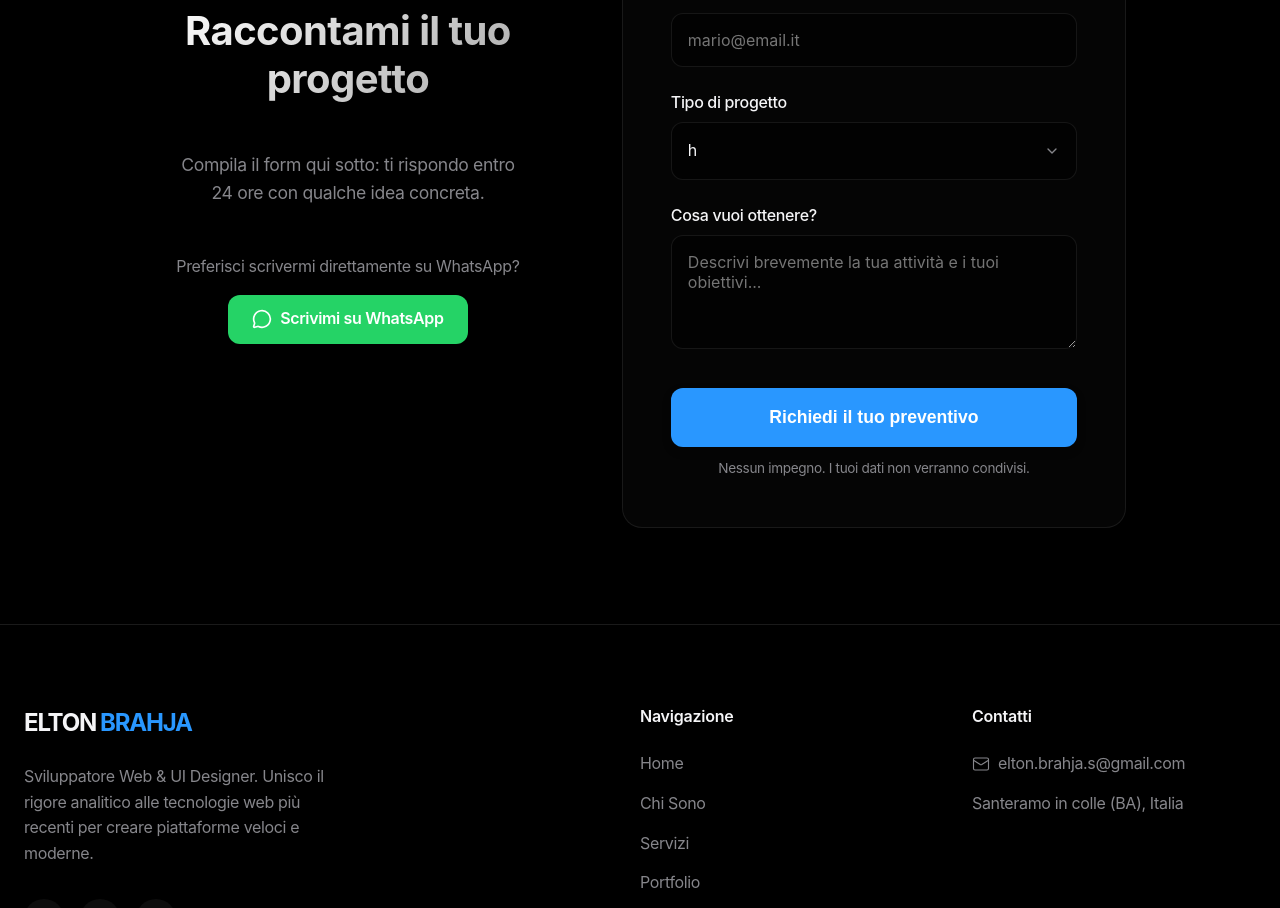
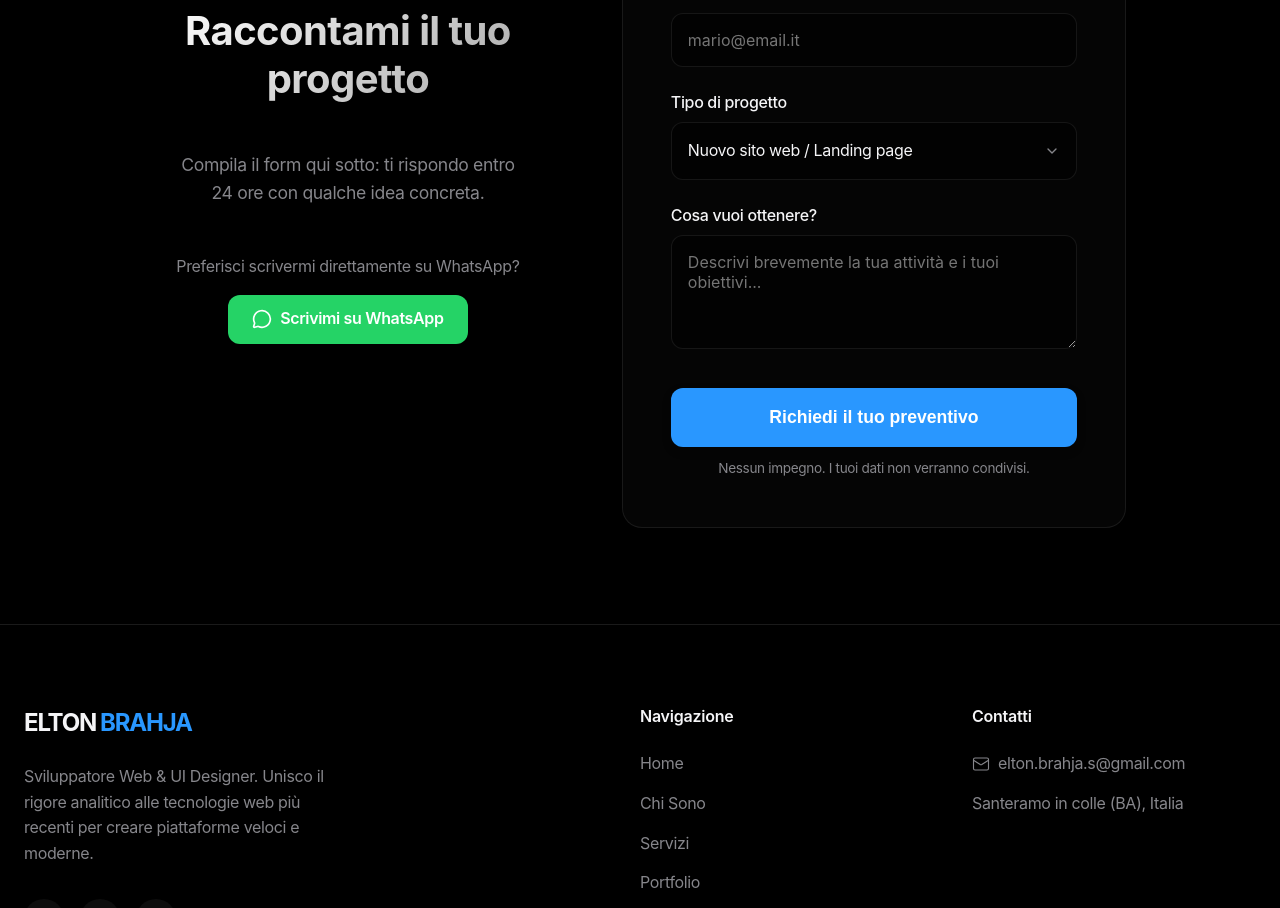
Before and after one commit to eltonbrahja/myPortfolio, a React (Vite) app: page / in a window 1280 px wide. Shown: the part 5900-6808 px from the top of the page. Built offline with nearby package versions, Linux system fonts and the light colour scheme.

Commit message:
feat: add Italian translations and initialize Home page structure

```diff
--- a/src/locales/translations.js
+++ b/src/locales/translations.js
@@ -143,6 +143,7 @@ const translations = {
           emailLabel: "Indirizzo Email",
           emailPlace: "mario@email.it",
           projectLabel: "Tipo di progetto",
+          projectOptions: ["Nuovo sito web / Landing page", "Restyling sito esistente", "Consulenza UX / Performance", "Altro"],
           messageLabel: "Cosa vuoi ottenere?",
           messagePlace: "Descrivi brevemente la tua attività e i tuoi obiettivi...",
           btn: "Richiedi il tuo preventivo",
@@ -463,6 +464,7 @@ const translations = {
           emailLabel: "Email Address",
           emailPlace: "john@email.com",
           projectLabel: "Project Type",
+          projectOptions: ["New Website / Landing Page", "Existing Site Restyling", "UX / Performance Consulting", "Other"],
           messageLabel: "What do you want to achieve?",
           messagePlace: "Briefly describe your business and goals...",
           btn: "Request your quote",
--- a/src/pages/Home.jsx
+++ b/src/pages/Home.jsx
@@ -18,10 +18,19 @@ const Home = () => {
   const openLightbox = (images, index) => {
     setLightbox({ images, index });
   };
-  const options = t('home.contact.form.projectOptions');
+  const options = t('home.contact.form.projectOptions') || [];
   const [subjectOpen, setSubjectOpen] = useState(false);
-  const [selectedSubject, setSelectedSubject] = useState(options[0]);
+  const [selectedIndex, setSelectedIndex] = useState(0);
   const selectRef = useRef(null);
+
+  // Update selectedIndex if it goes out of bounds (shouldn't happen but safe)
+  useEffect(() => {
+    if (selectedIndex >= options.length) {
+      setSelectedIndex(0);
+    }
+  }, [options, selectedIndex]);
+
+  const selectedSubject = options[selectedIndex] || "";
 
   useEffect(() => {
     const handleClickOutside = (e) => {
@@ -299,8 +308,8 @@ const Home = () => {
                             {options.map((opt, i) => (
                               <li
                                 key={i}
-                                onClick={() => { setSelectedSubject(opt); setSubjectOpen(false); }}
-                                className={`custom-select-option ${selectedSubject === opt ? 'selected' : ''}`}
+                                onClick={() => { setSelectedIndex(i); setSubjectOpen(false); }}
+                                className={`custom-select-option ${selectedIndex === i ? 'selected' : ''}`}
                               >
                                 {opt}
                               </li>
```
